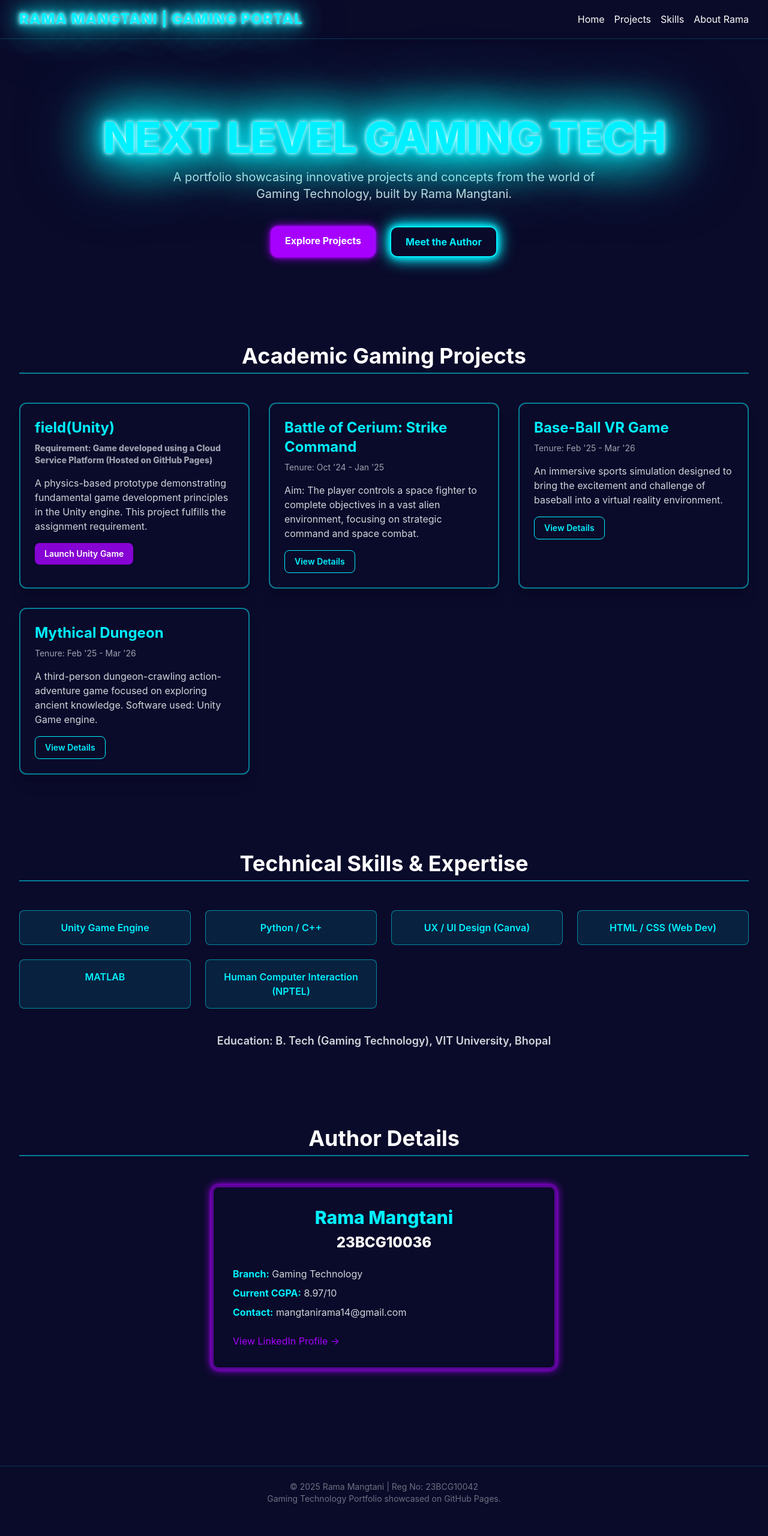
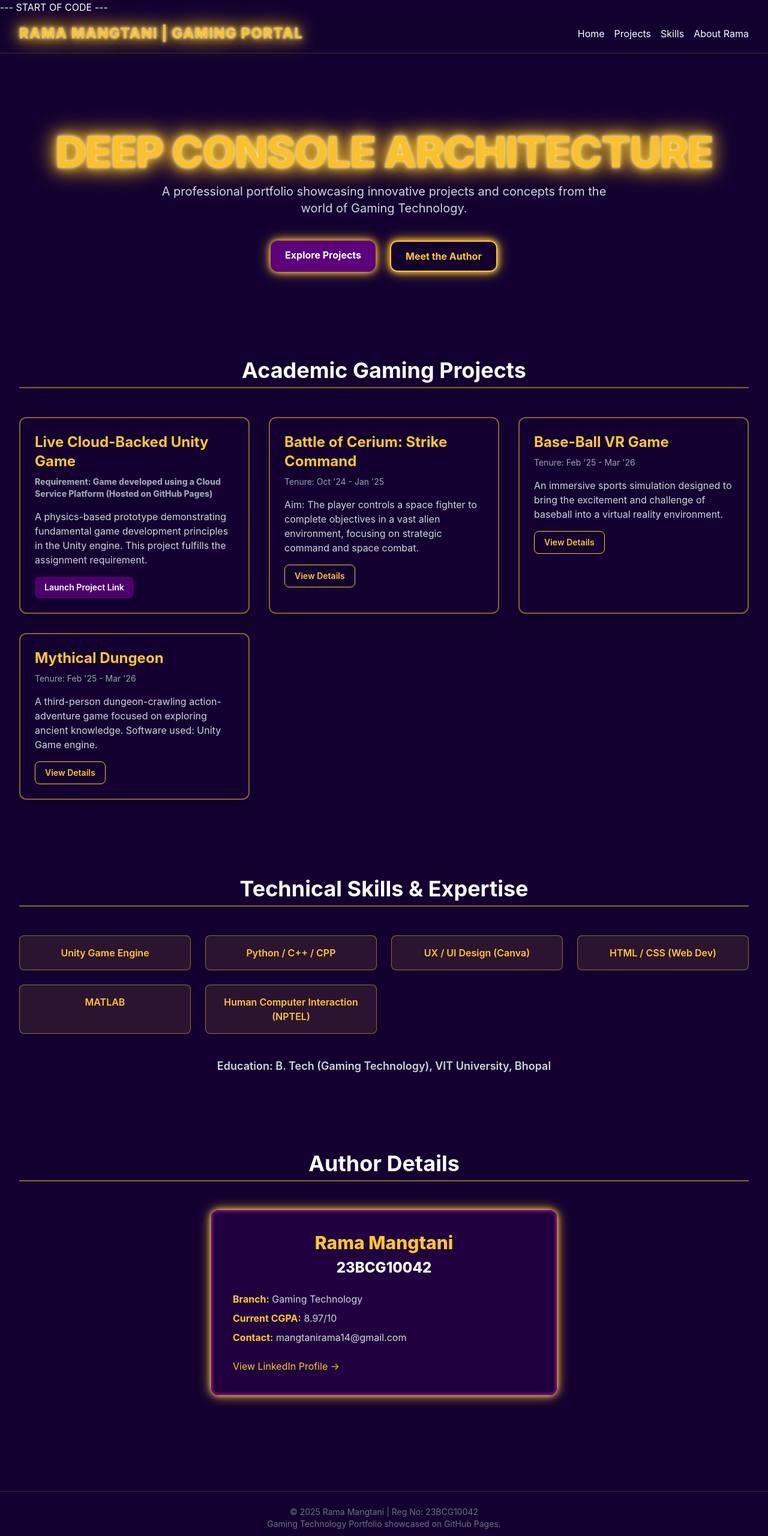
Before and after one commit to ramamangtani26/Game, a plain HTML site: page index.html in a window 1280 px wide. Shown: the top 2560 px of the page at 60% size. Before the commit the page ends 2532 px from the top, so only its background shows below. Drawn offline with nearby package versions, Linux system fonts and the light colour scheme.

Commit message:
Update index.html
little change

```diff
--- a/index.html
+++ b/index.html
@@ -1,3 +1,4 @@
+--- START OF CODE ---
 <!DOCTYPE html>
 <html lang="en">
 <head>
@@ -6,20 +7,22 @@
     <title>Rama Mangtani | Gaming Technology Portfolio</title>
     <!-- Load Tailwind CSS -->
     <script src="https://cdn.tailwindcss.com"></script>
-    <!-- Configure Tailwind for custom neon effect -->
+    <!-- Configure Tailwind for custom theme -->
     <script>
         tailwind.config = {
             theme: {
                 extend: {
                     colors: {
-                        'primary-dark': '#0a0a2a',
-                        'accent-neon': '#00F0FF',
-                        'button-purple': '#A700FF',
-                        'button-pink': '#FF00A7',
+                        // Deep Violet Base
+                        'primary-dark': '#130030',
+                        // Gold/Yellow Accent
+                        'accent-gold': '#FFC72C',
+                        // Secondary Accent
+                        'secondary-violet': '#5C007C',
                     },
                     boxShadow: {
-                        'neon': '0 0 10px #00F0FF, 0 0 20px #00F0FF, 0 0 30px #00F0FF',
-                        'neon-button': '0 0 5px #A700FF, 0 0 15px #A700FF',
+                        // Soft Gold Glow
+                        'gold-glow': '0 0 10px #FFC72C, 0 0 20px #FFC72C',
                     },
                     fontFamily: {
                         sans: ['Inter', 'sans-serif'],
@@ -29,20 +32,16 @@
         }
     </script>
     <style>
-        /* Custom styles for the intense neon glow */
-        .neon-text {
-            text-shadow: 0 0 7px #fff, 0 0 10px #00F0FF, 0 0 21px #00F0FF, 0 0 42px #00F0FF, 0 0 82px #00F0FF, 0 0 92px #00F0FF, 0 0 102px #00F0FF, 0 0 151px #00F0FF;
-            animation: flicker 1.5s infinite alternate;
+        /* Custom styles for the intense gold glow on the hero text */
+        .gold-text {
+            text-shadow: 0 0 5px #fff, 0 0 15px #FFC72C, 0 0 30px #FFC72C, 0 0 45px #FFC72C;
+            animation: pulse 2s infinite alternate;
         }
 
-        /* Subtle flicker animation for effect */
-        @keyframes flicker {
-            0%, 18%, 22%, 25%, 53%, 57%, 100% {
-                opacity: 1;
-            }
-            20%, 24%, 55% {
-                opacity: 0.8;
-            }
+        /* Subtle pulse animation for effect */
+        @keyframes pulse {
+            from { opacity: 0.9; }
+            to { opacity: 1; }
         }
 
         /* Responsive spacing for card grid */
@@ -56,16 +55,16 @@
 <body class="bg-primary-dark text-white min-h-screen font-sans">
 
     <!-- Navbar -->
-    <header class="sticky top-0 z-50 bg-primary-dark/90 backdrop-blur-sm border-b border-accent-neon/20 shadow-md">
+    <header class="sticky top-0 z-50 bg-primary-dark/90 backdrop-blur-sm border-b border-accent-gold/20 shadow-md">
         <nav class="max-w-7xl mx-auto px-4 sm:px-6 lg:px-8 flex justify-between items-center py-4">
-            <div class="text-2xl font-extrabold tracking-wider neon-text text-accent-neon">
+            <div class="text-2xl font-extrabold tracking-wider gold-text text-accent-gold">
                 RAMA MANGTANI | GAMING PORTAL
             </div>
             <div class="space-x-4 hidden sm:flex">
-                <a href="#hero" class="text-white hover:text-accent-neon transition duration-300">Home</a>
-                <a href="#projects" class="text-white hover:text-accent-neon transition duration-300">Projects</a>
-                <a href="#skills" class="text-white hover:text-accent-neon transition duration-300">Skills</a>
-                <a href="#about" class="text-white hover:text-accent-neon transition duration-300">About Rama</a>
+                <a href="#hero" class="text-white hover:text-accent-gold transition duration-300">Home</a>
+                <a href="#projects" class="text-white hover:text-accent-gold transition duration-300">Projects</a>
+                <a href="#skills" class="text-white hover:text-accent-gold transition duration-300">Skills</a>
+                <a href="#about" class="text-white hover:text-accent-gold transition duration-300">About Rama</a>
             </div>
         </nav>
     </header>
@@ -74,17 +73,17 @@
 
         <!-- Hero Section -->
         <section id="hero" class="text-center py-20">
-            <h1 class="text-5xl sm:text-7xl font-extrabold tracking-tight mb-4 neon-text text-accent-neon">
-                NEXT LEVEL GAMING TECH
+            <h1 class="text-5xl sm:text-7xl font-extrabold tracking-tight mb-4 gold-text text-accent-gold">
+                DEEP CONSOLE ARCHITECTURE
             </h1>
             <p class="text-lg sm:text-xl text-gray-300 mb-10 max-w-3xl mx-auto">
-                A portfolio showcasing innovative projects and concepts from the world of Gaming Technology, built by Rama Mangtani.
+                A professional portfolio showcasing innovative projects and concepts from the world of Gaming Technology.
             </p>
             <div class="flex justify-center space-x-6">
-                <a href="#projects" class="px-6 py-3 bg-button-purple text-white font-bold rounded-xl transition duration-300 hover:bg-button-purple/80 shadow-neon-button hover:scale-105">
+                <a href="#projects" class="px-6 py-3 bg-secondary-violet text-white font-bold rounded-xl transition duration-300 hover:bg-secondary-violet/80 shadow-gold-glow hover:scale-105">
                     Explore Projects
                 </a>
-                <a href="#about" class="px-6 py-3 border-2 border-accent-neon text-accent-neon font-bold rounded-xl transition duration-300 hover:bg-accent-neon/20 shadow-neon hover:scale-105">
+                <a href="#about" class="px-6 py-3 border-2 border-accent-gold text-accent-gold font-bold rounded-xl transition duration-300 hover:bg-accent-gold/20 shadow-gold-glow hover:scale-105">
                     Meet the Author
                 </a>
             </div>
@@ -92,46 +91,47 @@
 
         <!-- Projects Section -->
         <section id="projects" class="py-16">
-            <h2 class="text-4xl font-bold text-center mb-12 border-b-2 border-accent-neon/50 pb-2">Academic Gaming Projects</h2>
+            <h2 class="text-4xl font-bold text-center mb-12 border-b-2 border-accent-gold/50 pb-2">Academic Gaming Projects</h2>
 
             <div class="card-grid grid gap-8">
 
                 <!-- Project 1: Unity Game (Assignment Requirement) -->
-                <div class="bg-primary-dark border-2 border-accent-neon/50 rounded-xl p-6 shadow-xl hover:shadow-neon-button transition duration-300 hover:scale-[1.02]">
-                    <h3 class="text-2xl font-bold mb-2 text-accent-neon">field(Unity)</h3>
+                <div class="bg-primary-dark border-2 border-accent-gold/50 rounded-xl p-6 shadow-xl hover:shadow-gold-glow transition duration-300 hover:scale-[1.02]">
+                    <h3 class="text-2xl font-bold mb-2 text-accent-gold">Live Cloud-Backed Unity Game</h3>
                     <p class="text-sm text-gray-400 mb-4 font-extrabold">Requirement: Game developed using a Cloud Service Platform (Hosted on GitHub Pages)</p>
                     <p class="text-gray-300 mb-4">A physics-based prototype demonstrating fundamental game development principles in the Unity engine. This project fulfills the assignment requirement.</p>
-                    <a href="./mini-golf-game/index.html" class="inline-block px-4 py-2 bg-button-purple/80 text-white text-sm font-semibold rounded-lg hover:bg-button-purple transition duration-300">
-                        Launch Unity Game
+                    <!-- !!! CORRECTED LINK PATH: MUST point to the 'field' folder !!! -->
+                    <a href="./field/index.html" class="inline-block px-4 py-2 bg-secondary-violet/80 text-white text-sm font-semibold rounded-lg hover:bg-secondary-violet transition duration-300">
+                        Launch Project Link
                     </a>
                 </div>
 
                 <!-- Project 2: Battle of Cerium: Strike Command -->
-                <div class="bg-primary-dark border-2 border-accent-neon/50 rounded-xl p-6 shadow-xl hover:shadow-neon-button transition duration-300 hover:scale-[1.02]">
-                    <h3 class="text-2xl font-bold mb-2 text-accent-neon">Battle of Cerium: Strike Command</h3>
+                <div class="bg-primary-dark border-2 border-accent-gold/50 rounded-xl p-6 shadow-xl hover:shadow-gold-glow transition duration-300 hover:scale-[1.02]">
+                    <h3 class="text-2xl font-bold mb-2 text-accent-gold">Battle of Cerium: Strike Command</h3>
                     <p class="text-sm text-gray-400 mb-4">Tenure: Oct '24 - Jan '25</p>
                     <p class="text-gray-300">Aim: The player controls a space fighter to complete objectives in a vast alien environment, focusing on strategic command and space combat.</p>
-                    <a href="#" class="inline-block px-4 py-2 border border-accent-neon text-accent-neon text-sm font-semibold rounded-lg mt-4 hover:bg-accent-neon/20 transition duration-300">
+                    <a href="#" class="inline-block px-4 py-2 border border-accent-gold text-accent-gold text-sm font-semibold rounded-lg mt-4 hover:bg-accent-gold/20 transition duration-300">
                         View Details
                     </a>
                 </div>
 
                 <!-- Project 3: Base-Ball VR Game -->
-                <div class="bg-primary-dark border-2 border-accent-neon/50 rounded-xl p-6 shadow-xl hover:shadow-neon-button transition duration-300 hover:scale-[1.02]">
-                    <h3 class="text-2xl font-bold mb-2 text-accent-neon">Base-Ball VR Game</h3>
+                <div class="bg-primary-dark border-2 border-accent-gold/50 rounded-xl p-6 shadow-xl hover:shadow-gold-glow transition duration-300 hover:scale-[1.02]">
+                    <h3 class="text-2xl font-bold mb-2 text-accent-gold">Base-Ball VR Game</h3>
                     <p class="text-sm text-gray-400 mb-4">Tenure: Feb '25 - Mar '26</p>
                     <p class="text-gray-300">An immersive sports simulation designed to bring the excitement and challenge of baseball into a virtual reality environment.</p>
-                    <a href="#" class="inline-block px-4 py-2 border border-accent-neon text-accent-neon text-sm font-semibold rounded-lg mt-4 hover:bg-accent-neon/20 transition duration-300">
+                    <a href="#" class="inline-block px-4 py-2 border border-accent-gold text-accent-gold text-sm font-semibold rounded-lg mt-4 hover:bg-accent-gold/20 transition duration-300">
                         View Details
                     </a>
                 </div>
 
                 <!-- Project 4: Mythical Dungeon -->
-                <div class="bg-primary-dark border-2 border-accent-neon/50 rounded-xl p-6 shadow-xl hover:shadow-neon-button transition duration-300 hover:scale-[1.02]">
-                    <h3 class="text-2xl font-bold mb-2 text-accent-neon">Mythical Dungeon</h3>
+                <div class="bg-primary-dark border-2 border-accent-gold/50 rounded-xl p-6 shadow-xl hover:shadow-gold-glow transition duration-300 hover:scale-[1.02]">
+                    <h3 class="text-2xl font-bold mb-2 text-accent-gold">Mythical Dungeon</h3>
                     <p class="text-sm text-gray-400 mb-4">Tenure: Feb '25 - Mar '26</p>
                     <p class="text-gray-300">A third-person dungeon-crawling action-adventure game focused on exploring ancient knowledge. Software used: Unity Game engine.</p>
-                    <a href="#" class="inline-block px-4 py-2 border border-accent-neon text-accent-neon text-sm font-semibold rounded-lg mt-4 hover:bg-accent-neon/20 transition duration-300">
+                    <a href="#" class="inline-block px-4 py-2 border border-accent-gold text-accent-gold text-sm font-semibold rounded-lg mt-4 hover:bg-accent-gold/20 transition duration-300">
                         View Details
                     </a>
                 </div>
@@ -140,14 +140,14 @@
 
         <!-- Skills Section -->
         <section id="skills" class="py-16">
-            <h2 class="text-4xl font-bold text-center mb-12 border-b-2 border-accent-neon/50 pb-2">Technical Skills & Expertise</h2>
+            <h2 class="text-4xl font-bold text-center mb-12 border-b-2 border-accent-gold/50 pb-2">Technical Skills & Expertise</h2>
             <div class="grid grid-cols-2 md:grid-cols-4 gap-6 text-center">
-                <div class="p-4 rounded-lg bg-accent-neon/10 border border-accent-neon/50 text-accent-neon font-semibold transition duration-300 hover:bg-accent-neon/20">Unity Game Engine</div>
-                <div class="p-4 rounded-lg bg-accent-neon/10 border border-accent-neon/50 text-accent-neon font-semibold transition duration-300 hover:bg-accent-neon/20">Python / C++</div>
-                <div class="p-4 rounded-lg bg-accent-neon/10 border border-accent-neon/50 text-accent-neon font-semibold transition duration-300 hover:bg-accent-neon/20">UX / UI Design (Canva)</div>
-                <div class="p-4 rounded-lg bg-accent-neon/10 border border-accent-neon/50 text-accent-neon font-semibold transition duration-300 hover:bg-accent-neon/20">HTML / CSS (Web Dev)</div>
-                <div class="p-4 rounded-lg bg-accent-neon/10 border border-accent-neon/50 text-accent-neon font-semibold transition duration-300 hover:bg-accent-neon/20">MATLAB</div>
-                <div class="p-4 rounded-lg bg-accent-neon/10 border border-accent-neon/50 text-accent-neon font-semibold transition duration-300 hover:bg-accent-neon/20">Human Computer Interaction (NPTEL)</div>
+                <div class="p-4 rounded-lg bg-accent-gold/10 border border-accent-gold/50 text-accent-gold font-semibold transition duration-300 hover:bg-accent-gold/20">Unity Game Engine</div>
+                <div class="p-4 rounded-lg bg-accent-gold/10 border border-accent-gold/50 text-accent-gold font-semibold transition duration-300 hover:bg-accent-gold/20">Python / C++ / CPP</div>
+                <div class="p-4 rounded-lg bg-accent-gold/10 border border-accent-gold/50 text-accent-gold font-semibold transition duration-300 hover:bg-accent-gold/20">UX / UI Design (Canva)</div>
+                <div class="p-4 rounded-lg bg-accent-gold/10 border border-accent-gold/50 text-accent-gold font-semibold transition duration-300 hover:bg-accent-gold/20">HTML / CSS (Web Dev)</div>
+                <div class="p-4 rounded-lg bg-accent-gold/10 border border-accent-gold/50 text-accent-gold font-semibold transition duration-300 hover:bg-accent-gold/20">MATLAB</div>
+                <div class="p-4 rounded-lg bg-accent-gold/10 border border-accent-gold/50 text-accent-gold font-semibold transition duration-300 hover:bg-accent-gold/20">Human Computer Interaction (NPTEL)</div>
             </div>
             <div class="text-center mt-10">
                 <p class="text-lg font-semibold text-gray-300">Education: B. Tech (Gaming Technology), VIT University, Bhopal</p>
@@ -156,15 +156,15 @@
 
         <!-- About Author Section -->
         <section id="about" class="py-16">
-            <h2 class="text-4xl font-bold text-center mb-12 border-b-2 border-accent-neon/50 pb-2">Author Details</h2>
-            <div class="bg-primary-dark p-8 rounded-xl border-4 border-button-purple/50 shadow-neon-button max-w-xl mx-auto text-center">
-                <p class="text-3xl font-extrabold text-accent-neon mb-2">Rama Mangtani</p>
-                <p class="text-2xl font-extrabold text-white mb-6">23BCG10036</p>
+            <h2 class="text-4xl font-bold text-center mb-12 border-b-2 border-accent-gold/50 pb-2">Author Details</h2>
+            <div class="bg-secondary-violet/20 p-8 rounded-xl border-4 border-secondary-violet shadow-gold-glow max-w-xl mx-auto text-center">
+                <p class="text-3xl font-extrabold text-accent-gold mb-2">Rama Mangtani</p>
+                <p class="text-2xl font-extrabold text-white mb-6">23BCG10042</p>
                 <div class="text-left space-y-2 text-gray-300">
-                    <p><span class="font-bold text-accent-neon">Branch:</span> Gaming Technology</p>
-                    <p><span class="font-bold text-accent-neon">Current CGPA:</span> 8.97/10</p>
-                    <p><span class="font-bold text-accent-neon">Contact:</span> mangtanirama14@gmail.com</p>
-                    <p class="pt-4"><a href="https://www.linkedin.com/in/rama-mangtani-08945728b/" target="_blank" class="text-button-purple hover:underline transition duration-300">View LinkedIn Profile &rarr;</a></p>
+                    <p><span class="font-bold text-accent-gold">Branch:</span> Gaming Technology</p>
+                    <p><span class="font-bold text-accent-gold">Current CGPA:</span> 8.97/10</p>
+                    <p><span class="font-bold text-accent-gold">Contact:</span> mangtanirama14@gmail.com</p>
+                    <p class="pt-4"><a href="https://www.linkedin.com/in/rama-mangtani-08945728b/" target="_blank" class="text-accent-gold hover:underline transition duration-300">View LinkedIn Profile &rarr;</a></p>
                 </div>
             </div>
         </section>
@@ -172,7 +172,7 @@
     </main>
 
     <!-- Footer -->
-    <footer class="bg-primary-dark/80 border-t border-accent-neon/20 py-6 mt-12">
+    <footer class="bg-primary-dark/80 border-t border-accent-gold/20 py-6 mt-12">
         <div class="max-w-7xl mx-auto px-4 sm:px-6 lg:px-8 text-center text-sm text-gray-500">
             <p>&copy; 2025 Rama Mangtani | Reg No: 23BCG10042</p>
             <p>Gaming Technology Portfolio showcased on GitHub Pages.</p>
@@ -181,3 +181,8 @@
 
 </body>
 </html>
+--- END OF CODE ---
+
+***
+
+**Action:** Copy the code between the two lines `--- START OF CODE ---` and `--- END OF CODE ---`, paste it into your `index.html` file on GitHub, and commit. This must resolve the blank page issue.
```
